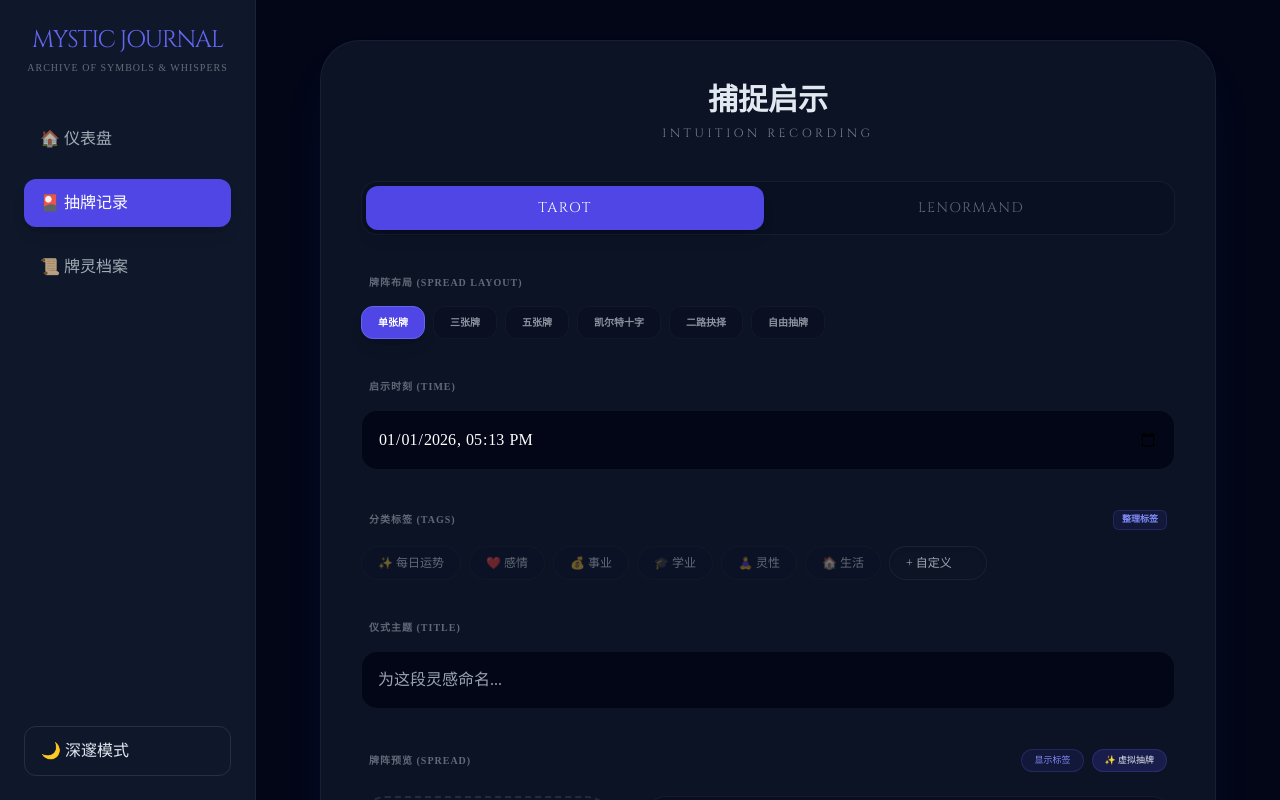
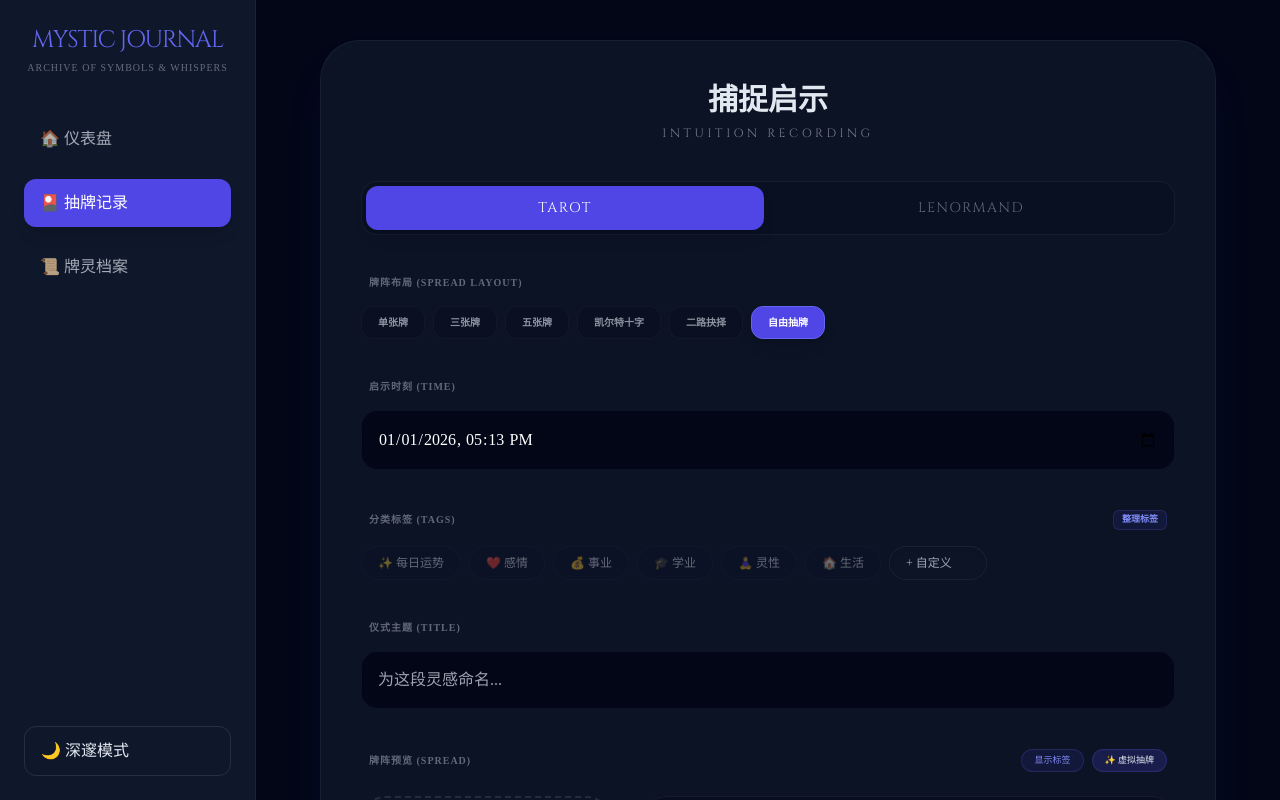
Before and after one commit to candy991/zhou, a React (Vite) app: page / in a window 1280 px wide. Both pictures are taken after typing "Sample" into the empty fields and a click on the button "+ 启程抽牌". Shown: the top 800 px of the page. Built offline with nearby package versions, Linux system fonts and the light colour scheme.

Commit message:
最最终版本

```diff
--- a/App.tsx
+++ b/App.tsx
@@ -216,7 +216,7 @@ const App: React.FC = () => {
     readingDate: getLocalISOString(new Date()),
     actualOutcome: '',
     accuracyRating: 0,
-    layoutId: 't-1',
+    layoutId: 'free', // 默认为自由抽牌
     cardsPerSide: 3
   });
 
@@ -241,7 +241,7 @@ const App: React.FC = () => {
       readingDate: getLocalISOString(new Date()),
       actualOutcome: '',
       accuracyRating: 0,
-      layoutId: deckType === DeckType.TAROT ? 't-1' : 'l-3',
+      layoutId: 'free', // 默认为自由抽牌
       cardsPerSide: 3
     });
   };
@@ -423,7 +423,7 @@ const App: React.FC = () => {
       readingDate: getLocalISOString(new Date(entry.date)),
       actualOutcome: entry.actualOutcome || '',
       accuracyRating: entry.accuracyRating || 0,
-      layoutId: entry.layoutId || (entry.deckType === DeckType.TAROT ? 't-1' : 'l-3'),
+      layoutId: entry.layoutId || 'free',
       cardsPerSide: entry.cardsPerSide || 3
     });
     setState(prev => ({ ...prev, currentView: 'create' }));
@@ -907,7 +907,7 @@ ${entry.notes || '无文字记录'}`;
               <div className="space-y-10">
                 <div className="flex p-1 bg-slate-950/20 rounded-2xl gap-2 border border-white/5">
                   {[DeckType.TAROT, DeckType.LENORMAND].map(t => (
-                    <button key={t} onClick={() => setFormData(p => ({ ...p, deckType: t, selectedCards: [], layoutId: t === DeckType.TAROT ? 't-1' : 'l-3' }))} className={`flex-1 py-3 rounded-xl transition-all font-mystic text-sm uppercase tracking-widest ${formData.deckType === t ? 'bg-indigo-600 text-white shadow-lg' : 'opacity-40 hover:opacity-100'}`}>{t}</button>
+                    <button key={t} onClick={() => setFormData(p => ({ ...p, deckType: t, selectedCards: [], layoutId: 'free' }))} className={`flex-1 py-3 rounded-xl transition-all font-mystic text-sm uppercase tracking-widest ${formData.deckType === t ? 'bg-indigo-600 text-white shadow-lg' : 'opacity-40 hover:opacity-100'}`}>{t}</button>
                   ))}
                 </div>
 
--- a/index.html
+++ b/index.html
@@ -60,7 +60,6 @@
   }
 }
 </script>
-  <script type="module" src="/index.tsx"></script>
 </head>
 <body>
   <div id="root"></div>
```
